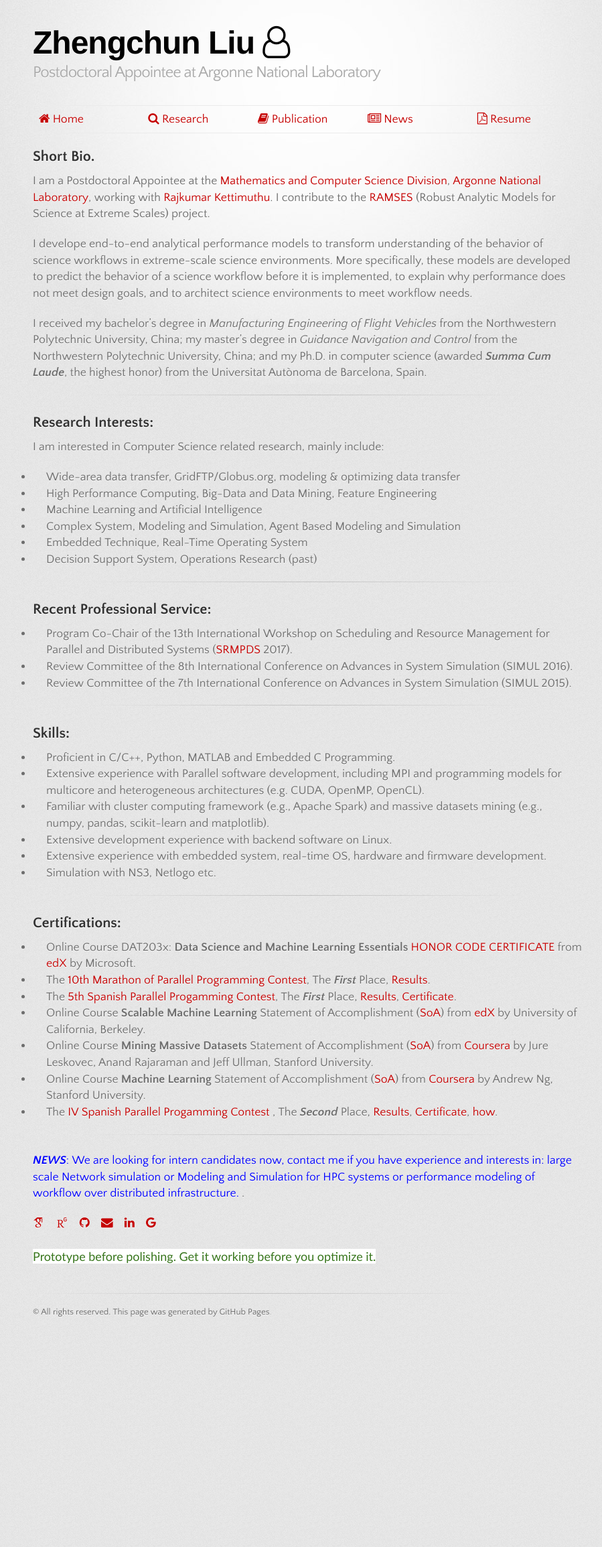
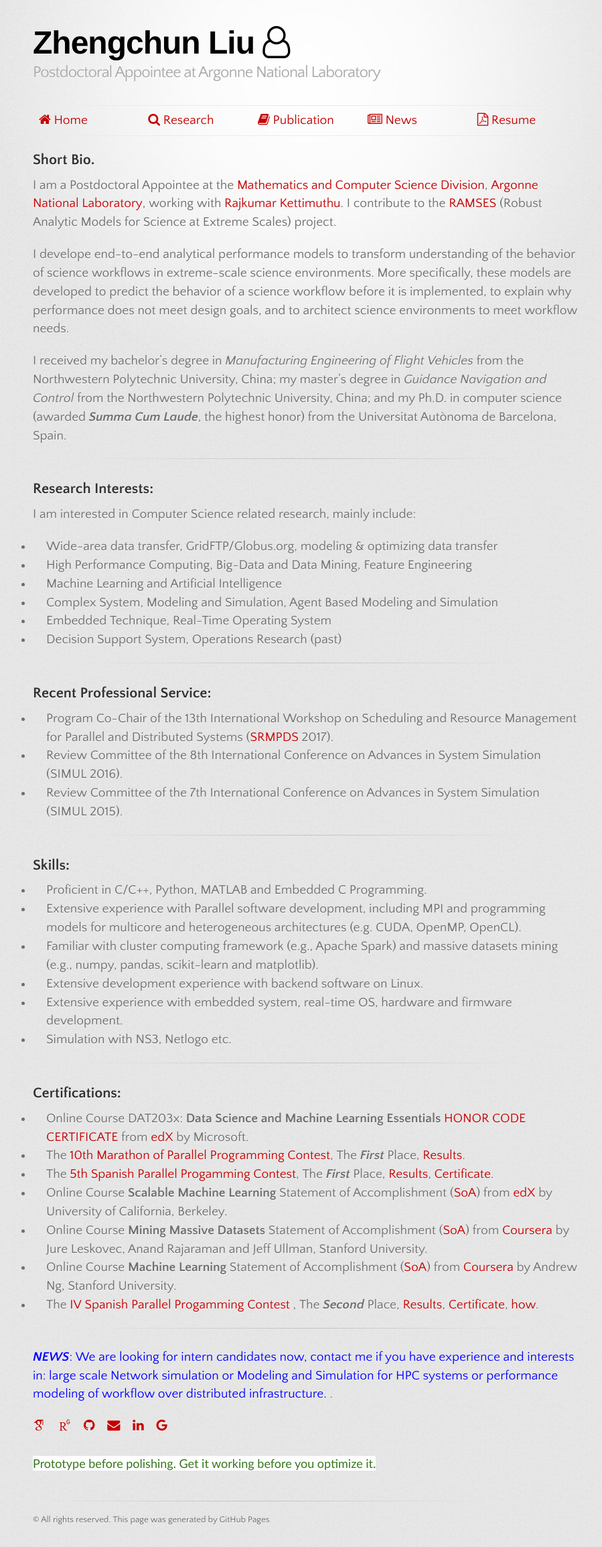
Before and after one commit to lzhengchun/lzhengchun.github.io, a Jekyll site: the page built from index.md, in a window 1280 px wide. Shown: the whole page at 67% size, without its empty margins (181-1080 px from the left). Built offline with Jekyll 4.4.1, drawn with Linux system fonts in a browser that asks for light colours; some web fonts are replaced; before the commit the page ends 1998 px from its top, so only the background shows below that.

Commit message:
add, delete, polish etc.

```diff
--- a/_sass/jekyll-theme-tactile.scss
+++ b/_sass/jekyll-theme-tactile.scss
@@ -54,8 +54,8 @@ table {
 body {
   /*font-family: 'Helvetica Neue', Helvetica, Arial, serif;*/
   font:14px/22px 'Quattrocento Sans', "Helvetica Neue", Helvetica, Arial, sans-serif;
-  font-size: 1.1em;
-  line-height: 1.4;
+  font-size: 1.2em;
+  line-height: 1.45;
   color: #6d6d6d;
   text-shadow: 0 1px 0 rgba(255, 255, 255, 0.8);
   background: #e7e7e7 url(../images/body-bg.png) 0 0 repeat;
```
